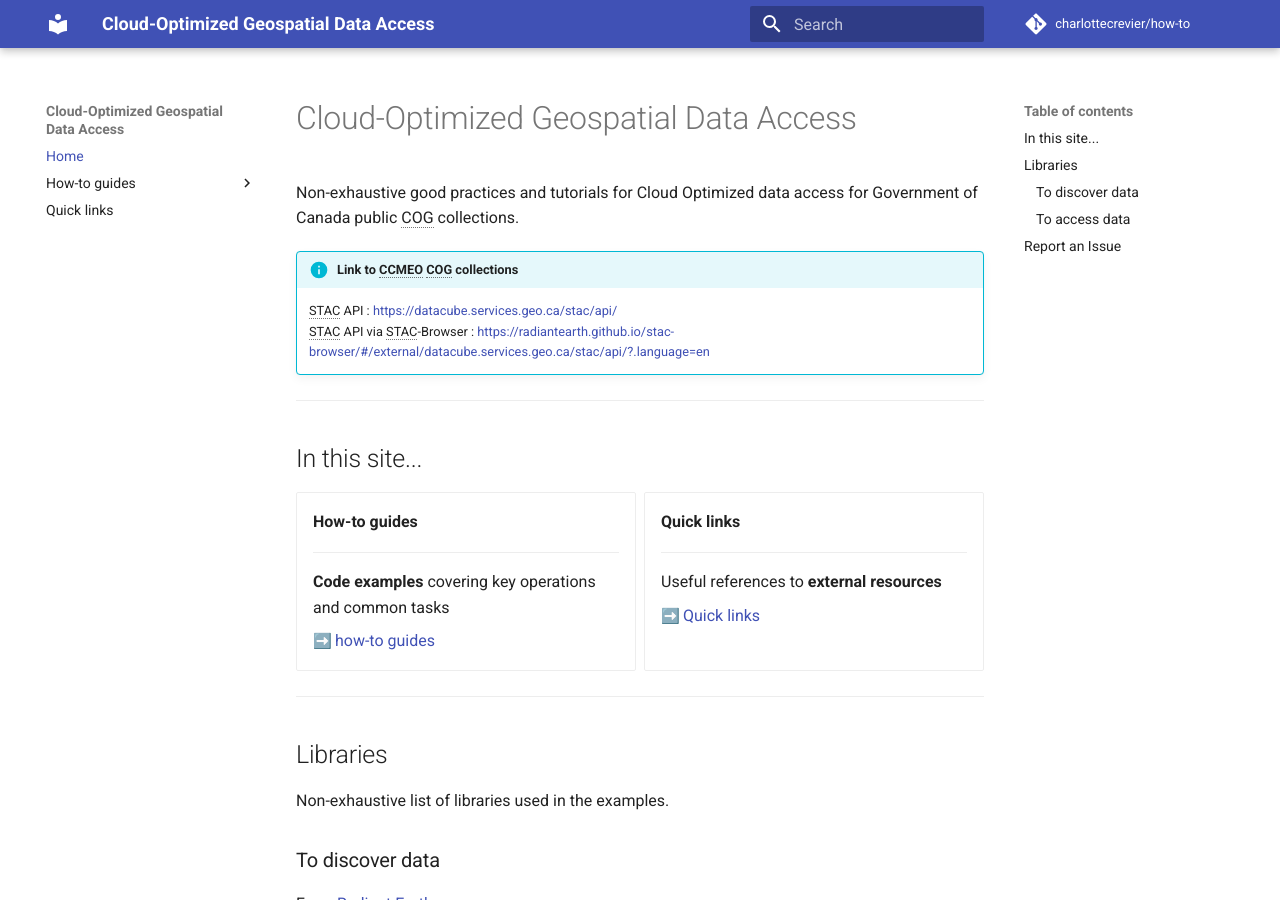
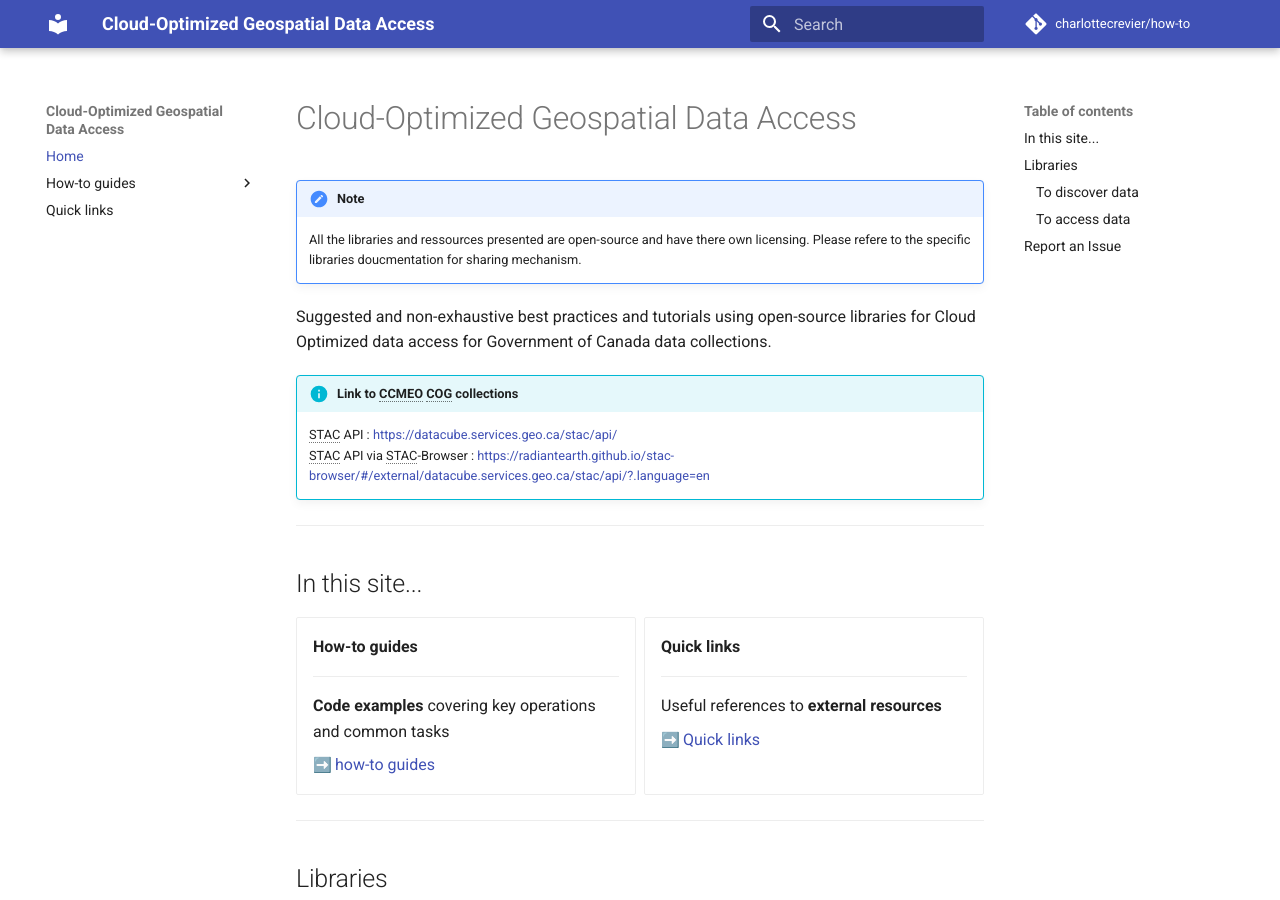
Before and after one commit to charlottecrevier/how-to, an MkDocs documentation site: the page built from docs/index.md, in a window 1280 px wide and 900 px high. Built offline with MkDocs 1.6.1 and Material for MkDocs 9.7.7, drawn with Linux system fonts in a browser that asks for light colours; emoji names are drawn with the system emoji font; comment, search, counter and statistics services are not loaded.

Commit message:
Update index.md

```diff
--- a/docs/index.md
+++ b/docs/index.md
@@ -1,6 +1,10 @@
 # Cloud-Optimized Geospatial Data Access
-Non-exhaustive good practices and tutorials for Cloud Optimized data access
-for Government of Canada public COG collections.
+!!! Note
+    All the libraries and ressources presented are open-source and have there own licensing.
+    Please refere to the specific libraries doucmentation for sharing mechanism.
+
+Suggested and non-exhaustive best practices and tutorials using open-source libraries for Cloud Optimized data access
+for Government of Canada data collections.
 
 !!! info "Link to CCMEO COG collections "
     STAC API : <https://datacube.services.geo.ca/stac/api/>
```
